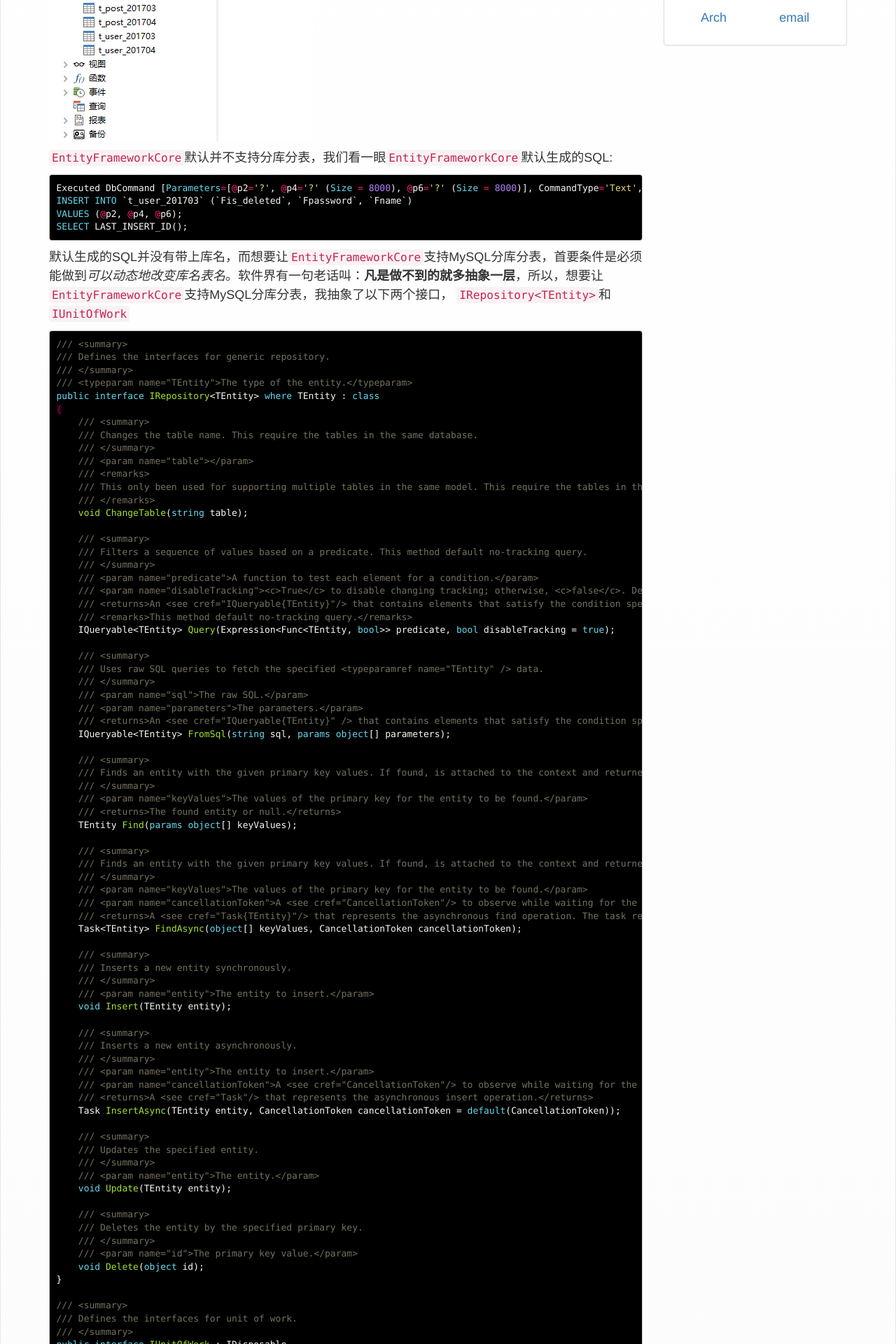
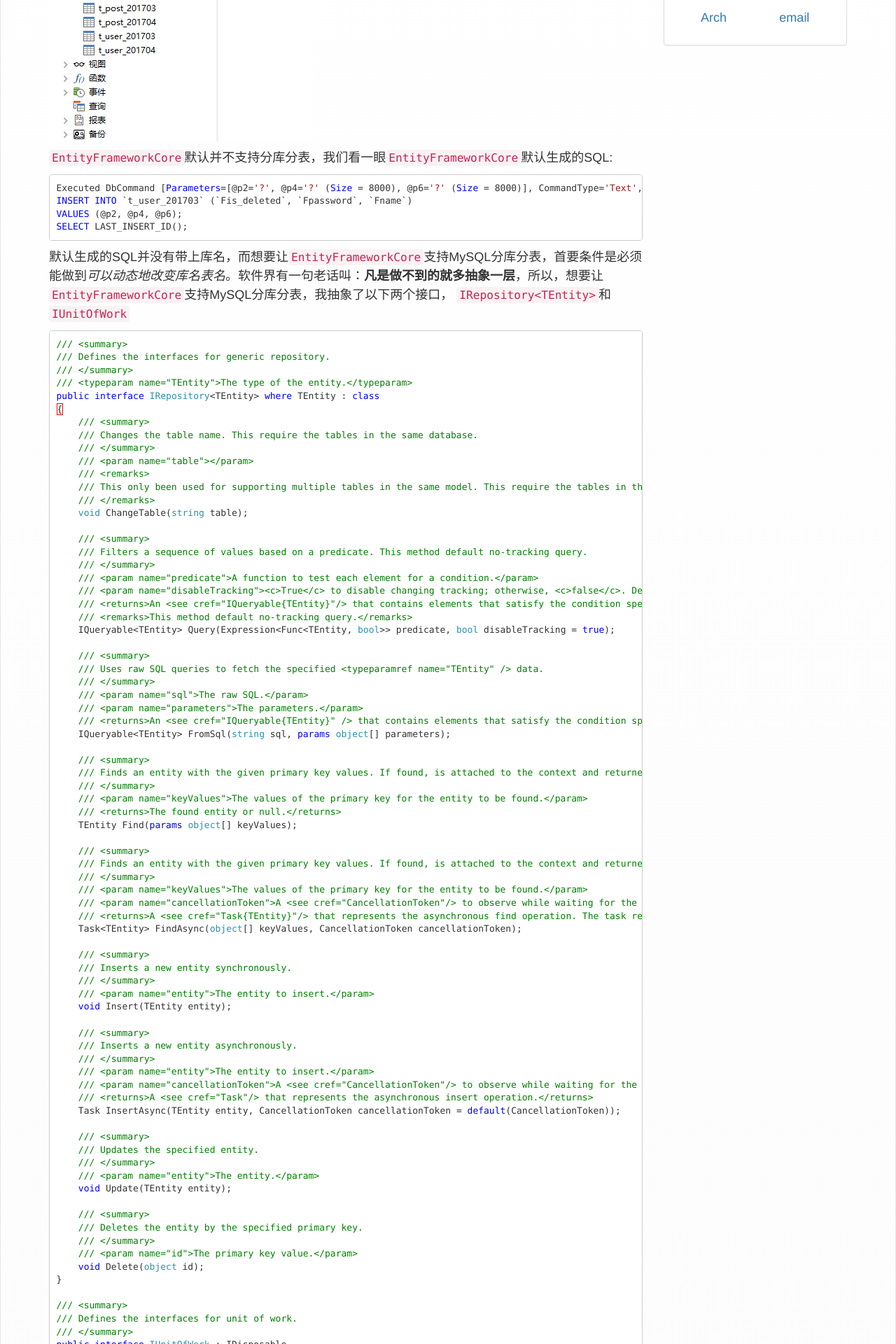
Before and after one commit to rigofunc/xyting.github.io, a Jekyll site: the page built from _posts/2017-03-25-EFCore-Support-MySQL-Multiple-Databases-And-Tables-sharding.md, in a window 1280 px wide. Shown: the part 692-2612 px from the top of the page at 70% size. Built offline with Jekyll 4.4.1, drawn with Linux system fonts in a browser that asks for light colours.

Commit message:
feat: use vs hightlighting

```diff
--- a/_layouts/default.html
+++ b/_layouts/default.html
@@ -11,7 +11,7 @@
   <link href="{{ site.url }}/assets/css/bootstrap.min.css" rel="stylesheet">
   <link href="{{ site.url }}/assets/css/bootstrap-theme.min.css" rel="stylesheet">
   <link href="{{ site.url }}/assets/css/site.css" rel="stylesheet">
-  <link href="{{ site.url }}/assets/css/monokai.css" rel="stylesheet">
+  <link href="{{ site.url }}/assets/css/vs.css" rel="stylesheet">
 </head>
 
 <body
--- /dev/null
+++ b/assets/css/vs.css
@@ -0,0 +1,38 @@
+.highlight .hll { background-color: #ffffcc }
+.highlight  { background: #ffffff; }
+.highlight .c { color: #008000 } /* Comment */
+.highlight .err { border: 1px solid #FF0000 } /* Error */
+.highlight .k { color: #0000ff } /* Keyword */
+.highlight .ch { color: #008000 } /* Comment.Hashbang */
+.highlight .cm { color: #008000 } /* Comment.Multiline */
+.highlight .cp { color: #0000ff } /* Comment.Preproc */
+.highlight .cpf { color: #008000 } /* Comment.PreprocFile */
+.highlight .c1 { color: #008000 } /* Comment.Single */
+.highlight .cs { color: #008000 } /* Comment.Special */
+.highlight .ge { font-style: italic } /* Generic.Emph */
+.highlight .gh { font-weight: bold } /* Generic.Heading */
+.highlight .gp { font-weight: bold } /* Generic.Prompt */
+.highlight .gs { font-weight: bold } /* Generic.Strong */
+.highlight .gu { font-weight: bold } /* Generic.Subheading */
+.highlight .kc { color: #0000ff } /* Keyword.Constant */
+.highlight .kd { color: #0000ff } /* Keyword.Declaration */
+.highlight .kn { color: #0000ff } /* Keyword.Namespace */
+.highlight .kp { color: #0000ff } /* Keyword.Pseudo */
+.highlight .kr { color: #0000ff } /* Keyword.Reserved */
+.highlight .kt { color: #2b91af } /* Keyword.Type */
+.highlight .s { color: #a31515 } /* Literal.String */
+.highlight .nc { color: #2b91af } /* Name.Class */
+.highlight .ow { color: #0000ff } /* Operator.Word */
+.highlight .sa { color: #a31515 } /* Literal.String.Affix */
+.highlight .sb { color: #a31515 } /* Literal.String.Backtick */
+.highlight .sc { color: #a31515 } /* Literal.String.Char */
+.highlight .dl { color: #a31515 } /* Literal.String.Delimiter */
+.highlight .sd { color: #a31515 } /* Literal.String.Doc */
+.highlight .s2 { color: #a31515 } /* Literal.String.Double */
+.highlight .se { color: #a31515 } /* Literal.String.Escape */
+.highlight .sh { color: #a31515 } /* Literal.String.Heredoc */
+.highlight .si { color: #a31515 } /* Literal.String.Interpol */
+.highlight .sx { color: #a31515 } /* Literal.String.Other */
+.highlight .sr { color: #a31515 } /* Literal.String.Regex */
+.highlight .s1 { color: #a31515 } /* Literal.String.Single */
+.highlight .ss { color: #a31515 } /* Literal.String.Symbol */
```
